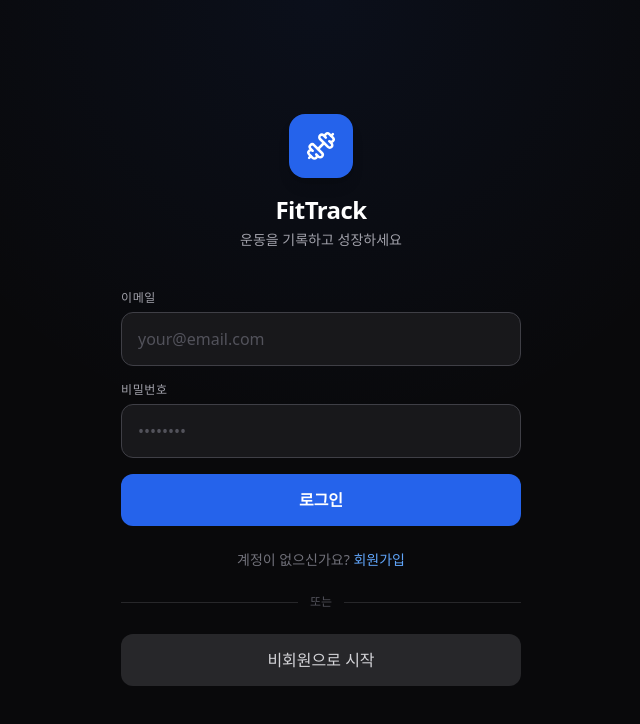
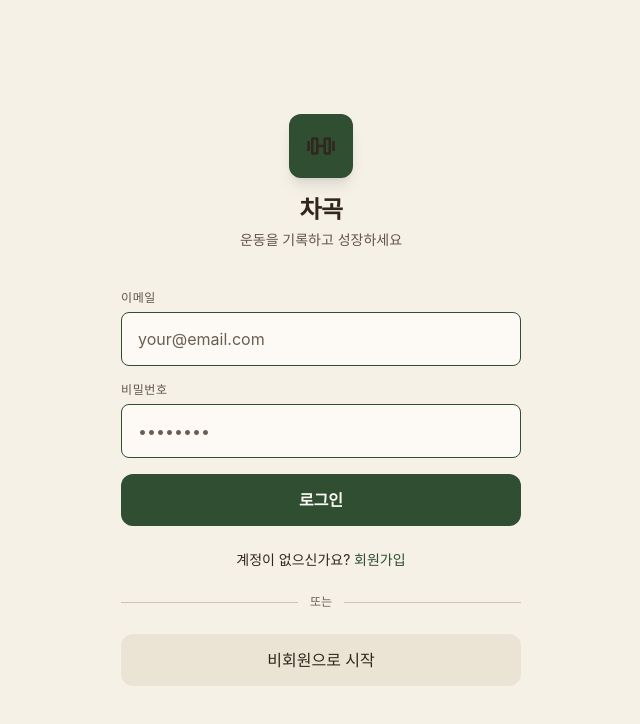
Before and after one commit to Bbang03/fitness-app, a Next.js app: page /login in a window 1280 px wide. Shown: the top 724 px of the page, without its empty margins (319-959 px from the left). Built offline with nearby package versions, Linux system fonts and the light colour scheme; no server answers.

Commit message:
feat(ui): ship Chagok login and intro animation

```diff
--- a/app/(auth)/login/page.tsx
+++ b/app/(auth)/login/page.tsx
@@ -10,7 +10,7 @@ import { createClient } from '@/lib/supabase/client';
 import {
   Dumbbell,
   Loader2,
-} from 'lucide-react';
+} from '@/components/ChagokIcons';
 
 export default function LoginPage() {
   const router = useRouter();
@@ -397,7 +397,7 @@ export default function LoginPage() {
         </div>
 
         <h1 className="text-2xl font-bold tracking-tight">
-          FitTrack
+          차곡
         </h1>
 
         <p className="text-zinc-400 mt-1 text-sm">
--- a/app/globals.css
+++ b/app/globals.css
@@ -3,6 +3,17 @@
 @tailwind base;
 @tailwind components;
 @tailwind utilities;
+
+/* Intro: finish the first-tab animation; repeat visits and reduced motion skip the hold. */
+.chagok-app .chagok-loading-logo { animation-duration: .25s; animation-delay: 1.5s; }
+.chagok-app .chagok-blocks > span { animation-duration: .46s; }
+.chagok-intro-gate { opacity: 1; transition: opacity 180ms var(--ease-out); }
+.chagok-intro-gate.is-leaving { opacity: 0; }
+.chagok-intro-gate.is-static .chagok-blocks > span,
+.chagok-intro-gate.is-static .chagok-loading-logo { animation: none !important; opacity: 1; transform: none; }
+@media (prefers-reduced-motion: reduce) { .chagok-intro-gate { transition: none; } }
+
+.chagok-icon { flex-shrink: 0; vertical-align: middle; }
 
 :root {
   --bottom-nav-height: 72px;
@@ -235,6 +246,47 @@ input[type='number'] {
   border-radius: 999px;
 }
 
+/* Local ChaGOK presentation layer. Existing interaction/data ownership is preserved. */
+html:has(.chagok-app), body.chagok-app { background: var(--color-canvas); color: var(--color-ink); color-scheme: light; }
+.chagok-app { font-variant-numeric: tabular-nums; }
+.chagok-app .fittrack-apple { background: var(--color-canvas); }
+.chagok-app [class*='bg-white'], .chagok-app [class*='bg-zinc-9'] { background-color: var(--color-surface) !important; }
+.chagok-app [class*='bg-zinc-950'] { background-color: var(--color-canvas) !important; }
+.chagok-app [class*='bg-zinc-1'], .chagok-app [class*='bg-zinc-2'], .chagok-app [class*='bg-zinc-7'], .chagok-app [class*='bg-zinc-8'] { background-color: var(--color-surface-muted) !important; }
+.chagok-app [class*='text-zinc-8'], .chagok-app [class*='text-zinc-9'] { color: var(--color-ink) !important; }
+.chagok-app [class*='text-zinc-50'], .chagok-app [class*='text-zinc-100'] { color: var(--color-ink) !important; }
+.chagok-app [class*='text-blue-'], .chagok-app [class*='text-cyan-'], .chagok-app [class*='text-indigo-'] { color: var(--color-accent) !important; }
+.chagok-app [class*='bg-blue-'], .chagok-app [class*='bg-indigo-'], .chagok-app [class*='bg-cyan-'] { background-color: var(--color-accent-soft) !important; }
+.chagok-app .bg-blue-600, .chagok-app .bg-blue-500 { background-color: var(--color-accent) !important; color: var(--color-accent-ink) !important; }
+.chagok-app .bg-blue-600.text-white, .chagok-app .bg-blue-500.text-white { color: var(--color-accent-ink) !important; }
+.chagok-app [class*='border-blue-'], .chagok-app [class*='border-indigo-'] { border-color: var(--color-accent) !important; }
+.chagok-app [class*='text-emerald-'], .chagok-app [class*='text-green-'] { color: var(--color-accent) !important; }
+.chagok-app [class*='text-amber-'], .chagok-app [class*='text-orange-'], .chagok-app [class*='text-yellow-'] { color: var(--color-ink-secondary) !important; }
+.chagok-app [class*='text-rose-'], .chagok-app [class*='text-red-'] { color: var(--color-negative) !important; }
+.chagok-app [class*='text-purple-'], .chagok-app [class*='text-violet-'] { color: var(--color-chart-purple) !important; }
+.chagok-app [class*='rounded-3xl'], .chagok-app [class*='rounded-2xl'] { border-radius: var(--radius-card); }
+.chagok-app button, .chagok-app input:not([type='checkbox']):not([type='file']), .chagok-app select { min-height: 44px; }
+.chagok-app button { transition-property: transform, opacity; }
+.chagok-app button:active:not(:disabled) { transform: translateY(1px); }
+.chagok-app button:disabled { cursor: not-allowed; }
+.chagok-app input, .chagok-app textarea, .chagok-app select { accent-color: var(--color-accent); border-radius: var(--radius-control); }
+.chagok-app input[aria-invalid='true'] { border-color: var(--color-negative); }
+.chagok-app .apple-accent-surface :is(span,p,svg) { color: var(--color-accent-ink) !important; }
+.chagok-wordmark { display:inline-flex;gap:3px;color:var(--color-accent);--pixel-size:3px; }
+.chagok-glyph { display:grid;grid-template-columns:repeat(5,var(--pixel-size));grid-template-rows:repeat(7,var(--pixel-size)); }
+.chagok-pixel { background:currentColor; }
+.chagok-loading { position:relative;min-height:100svh;display:grid;place-items:center;background:var(--color-canvas);color:var(--color-ink); }
+.chagok-loading-scene { width:264px;height:230px;position:relative; }
+.chagok-loading-logo { display:flex;justify-content:center;opacity:0;animation:chagok-logo .7s var(--ease-out) 2.05s forwards; }
+.chagok-loading-logo .chagok-wordmark { --pixel-size:6px;gap:6px; }
+.chagok-blocks { position:absolute;top:100px;left:50%;width:110px;height:110px;transform:translateX(-50%); }
+.chagok-blocks > span { position:absolute;width:34px;height:34px;left:calc(var(--block-x) * 38px);top:calc(var(--block-y) * 38px);background:var(--block-color);border-radius:2px;opacity:0;transform-origin:center bottom;animation:chagok-drop .56s linear var(--block-delay) both; }
+@keyframes chagok-drop { 0% {opacity:0;transform:translateY(-330px);animation-timing-function:cubic-bezier(.65,0,1,.65)} 8% {opacity:1} 58% {opacity:1;transform:translateY(0)} 66% {opacity:1;transform:translateY(2px) scaleY(.94)} 80% {opacity:1;transform:translateY(-3px)} 100% {opacity:1;transform:translateY(0)} }
+@keyframes chagok-logo { from {opacity:0;transform:translateY(12px)} to {opacity:1;transform:translateY(0)} }
+@media (prefers-reduced-motion:reduce) {
+  .chagok-app .chagok-blocks > span, .chagok-app .chagok-loading-logo { animation:none !important;opacity:1;transform:none; }
+}
+
 /* Hallmark · component: workout-derived stone guardian · craft: tier-B SVG */
 .guardian-card {
   display:grid;
--- a/app/layout.tsx
+++ b/app/layout.tsx
@@ -5,13 +5,13 @@ import InstallBanner from '@/components/InstallBanner';
 import AuthSessionSync from '@/components/AuthSessionSync';
 
 export const metadata: Metadata = {
-  title: 'FitTrack',
+  title: '차곡 · ChaGOK',
   description: '운동 트래커 + 식단 기록 + 인바디 예측',
   manifest: '/manifest.json',
   appleWebApp: {
     capable: true,
     statusBarStyle: 'default',
-    title: 'FitTrack',
+    title: '차곡',
   },
   icons: {
     icon: '/icon-192.png',
@@ -24,13 +24,13 @@ export const viewport: Viewport = {
   initialScale: 1,
   maximumScale: 1,
   userScalable: false,
-  themeColor: '#f5f5f7',
+  themeColor: '#f5f1e7',
 };
 
 export default function RootLayout({ children }: { children: React.ReactNode }) {
   return (
     <html lang="ko">
-      <body className="bg-zinc-950 text-white antialiased">
+      <body className="fittrack-apple chagok-app antialiased">
         <ServiceWorkerRegistrar />
 
         <AuthSessionSync>
--- a/components/AuthSessionSync.tsx
+++ b/components/AuthSessionSync.tsx
@@ -4,6 +4,7 @@ import { useEffect, useState } from 'react';
 import type { ReactNode } from 'react';
 import { createClient } from '@/lib/supabase/client';
 import { useStore } from '@/lib/store';
+import ChagokLoading from '@/components/ChagokLoading';
 
 export default function AuthSessionSync({
   children,
@@ -11,6 +12,36 @@ export default function AuthSessionSync({
   children: ReactNode;
 }) {
   const [ready, setReady] = useState(false);
+  const [introReady, setIntroReady] = useState(false);
+  const [skipIntro, setSkipIntro] = useState(false);
+  const [leaving, setLeaving] = useState(false);
+  const [introClosed, setIntroClosed] = useState(false);
+
+  useEffect(() => {
+    const motion = window.matchMedia('(prefers-reduced-motion: reduce)');
+    let seen = false;
+    try { seen = sessionStorage.getItem('chagok-intro-seen') === '1'; } catch { /* Storage may be unavailable. */ }
+    const skip = seen || motion.matches;
+    setSkipIntro(skip);
+    const timer = window.setTimeout(() => setIntroReady(true), skip ? 0 : 1900);
+    const onMotionChange = () => {
+      if (motion.matches) { setSkipIntro(true); setIntroReady(true); }
+    };
+    motion.addEventListener('change', onMotionChange);
+    return () => { window.clearTimeout(timer); motion.removeEventListener('change', onMotionChange); };
+  }, []);
+
+  useEffect(() => {
+    if (!ready || !introReady) return;
+    const finish = () => {
+      try { sessionStorage.setItem('chagok-intro-seen', '1'); } catch { /* Optional presentation preference. */ }
+      setIntroClosed(true);
+    };
+    if (skipIntro) { finish(); return; }
+    setLeaving(true);
+    const timer = window.setTimeout(finish, 180);
+    return () => window.clearTimeout(timer);
+  }, [ready, introReady, skipIntro]);
 
   useEffect(() => {
     const supabase = createClient();
@@ -105,10 +136,10 @@ export default function AuthSessionSync({
   }, []);
 
   // 인증 상태 확인 전에 각 페이지가 잘못 redirect하는 것을 방지
-  if (!ready) {
+  if (!ready || !introClosed) {
     return (
-      <div className="min-h-screen flex items-center justify-center text-zinc-500 text-sm">
-        FitTrack 불러오는 중...
+      <div className={`chagok-intro-gate${leaving ? ' is-leaving' : ''}${skipIntro ? ' is-static' : ''}`}>
+        <ChagokLoading />
       </div>
     );
   }
--- /dev/null
+++ b/components/ChagokBrand.tsx
@@ -0,0 +1,25 @@
+import Link from 'next/link';
+
+const letters = [
+  ['01111','11000','11000','11000','11000','11000','01111'],
+  ['11000','11000','11110','11011','11011','11011','11011'],
+  ['00000','00000','01110','00011','01111','11011','01111'],
+  ['01111','11000','11000','11011','11011','11011','01111'],
+  ['01110','11011','11011','11011','11011','11011','01110'],
+  ['11011','11011','11110','11100','11110','11011','11011'],
+];
+
+export function ChagokLogo() {
+  return <span className="chagok-wordmark" role="img" aria-label="ChaGOK 차곡">
+    {letters.map((rows, i) => <span className="chagok-glyph" aria-hidden="true" key={i}>
+      {rows.join('').split('').map((bit, j) => <span key={j} className={bit === '1' ? 'chagok-pixel' : undefined} />)}
+    </span>)}
+  </span>;
+}
+
+export default function ChagokBrand() {
+  return <div className="chagok-brandbar">
+    <Link href="/dashboard" aria-label="차곡 홈"><ChagokLogo /></Link>
+    <span>건강한 하루를 차곡차곡</span>
+  </div>;
+}
--- /dev/null
+++ b/components/ChagokIcons.tsx
@@ -0,0 +1,25 @@
+/* Hallmark · component: icon family · design-system: design.md
+ * pre-emit critique: P4 H4 E4 S4 R5 V4
+ * Original 24-unit paths. Squared ends, bevel joins, inherited semantic colour.
+ */
+import { forwardRef, type SVGProps } from 'react';
+
+export type IconProps = SVGProps<SVGSVGElement> & { size?: number | string };
+function icon(name: string, d: string) {
+  const Icon = forwardRef<SVGSVGElement, IconProps>(function Icon(
+    { size = 24, children, className = '', ...props }, ref,
+  ) {
+    const labelled = Boolean(props['aria-label'] || props['aria-labelledby']);
+    return <svg ref={ref} width={size} height={size} viewBox="0 0 24 24"
+      fill="none" stroke="currentColor" strokeWidth={2} strokeLinecap="square" strokeLinejoin="bevel"
+      aria-hidden={labelled ? undefined : true} role={labelled ? 'img' : undefined} focusable="false"
+      className={`chagok-icon ${className}`} data-icon={name} {...props}>
+      <path d={d} />{children}
+    </svg>;
+  });
+  Icon.displayName = name;
+  return Icon;
+}
+
+export const Dumbbell = icon('Dumbbell', 'M2 9v6M5 6h4v12H5zM9 12h6M15 6h4v12h-4zM22 9v6');
+export const Loader2 = icon('Loader2', 'M12 3h4l5 5v8l-5 5H8l-5-5v-4');
--- /dev/null
+++ b/components/ChagokLoading.tsx
@@ -0,0 +1,16 @@
+import type { CSSProperties } from 'react';
+import { ChagokLogo } from './ChagokBrand';
+
+const blocks = [[0,2,0],[1,2,1],[2,2,2],[1,1,2],[2,1,0],[2,0,1]];
+const delays = [0.08,0.25,0.42,0.67,0.85,1.04];
+export default function ChagokLoading() {
+  return <div className="chagok-loading" role="status" aria-label="차곡 불러오는 중">
+    <div className="chagok-loading-scene" aria-hidden="true">
+      <div className="chagok-loading-logo"><ChagokLogo /></div>
+      <div className="chagok-blocks">{blocks.map(([x,y,color],i) => <span key={i} style={{
+        '--block-x':x, '--block-y':y, '--block-delay':`${delays[i]}s`,
+        '--block-color':['var(--color-accent)','var(--color-brown)','var(--color-olive)'][color],
+      } as CSSProperties} />)}</div>
+    </div>
+  </div>;
+}
--- a/tokens.css
+++ b/tokens.css
@@ -1,28 +1,30 @@
-/* Hallmark · macrostructure: Stat-Led · tone: soft utilitarian · anchor hue: blue
- * audience: everyday fitness users · use: log and review daily activity · theme: custom Apple-like
- * Hallmark · pre-emit critique: P5 H5 E4 S5 R5 V4
+/* Hallmark · macrostructure: Workbench · tone: warm utilitarian · anchor hue: olive
+ * audience: everyday fitness users · use: log and review daily activity · design-system: design.md
+ * Hallmark · pre-emit critique: P4 H4 E3 S4 R4 V3
  */
 :root {
-  --color-canvas: oklch(96.8% 0.004 255);
-  --color-surface: oklch(100% 0 0);
-  --color-surface-muted: oklch(94.8% 0.006 255);
-  --color-ink: oklch(20% 0.012 255);
-  --color-ink-secondary: oklch(49% 0.012 255);
-  --color-ink-tertiary: oklch(65% 0.01 255);
-  --color-rule: oklch(90.5% 0.008 255);
-  --color-accent: oklch(54% 0.2 255);
-  --color-accent-ink: oklch(100% 0 0);
-  --color-accent-pressed: oklch(48% 0.2 255);
-  --color-accent-soft: oklch(94% 0.035 255);
+  --color-canvas: oklch(96% 0.014 85);
+  --color-surface: oklch(98.7% 0.008 85);
+  --color-surface-muted: oklch(92% 0.022 85);
+  --color-ink: oklch(28% 0.022 60);
+  --color-ink-secondary: oklch(46% 0.025 65);
+  --color-ink-tertiary: oklch(49% 0.023 65);
+  --color-rule: oklch(82% 0.025 80);
+  --color-accent: oklch(39% 0.06 145);
+  --color-accent-ink: oklch(98.7% 0.008 85);
+  --color-accent-pressed: oklch(32% 0.05 145);
+  --color-accent-soft: oklch(91% 0.035 130);
   --color-olive: oklch(59% 0.055 115);
   --color-brown: oklch(58% 0.085 60);
+  --color-chart-cyan: oklch(44% 0.08 205);
+  --color-chart-purple: oklch(46% 0.10 310);
   --color-positive: oklch(58% 0.14 156);
   --color-positive-soft: oklch(95% 0.025 156);
   --color-warning: oklch(68% 0.15 72);
   --color-warning-soft: oklch(96% 0.035 72);
-  --color-negative: oklch(61% 0.2 23);
+  --color-negative: oklch(47% 0.15 23);
   --color-negative-soft: oklch(95% 0.03 23);
-  --color-focus: oklch(54% 0.2 255);
+  --color-focus: oklch(48% 0.13 65);
 
   --font-display: ui-sans-serif, -apple-system, BlinkMacSystemFont, "SF Pro Display", "Apple SD Gothic Neo", "Noto Sans KR", sans-serif;
   --font-body: ui-sans-serif, -apple-system, BlinkMacSystemFont, "SF Pro Text", "Apple SD Gothic Neo", "Noto Sans KR", sans-serif;
@@ -36,13 +38,13 @@
   --space-8: 2rem;
   --space-10: 2.5rem;
 
-  --text-caption: 0.6875rem;
+  --text-caption: 0.75rem;
   --text-body: 0.9375rem;
   --text-title: 1.75rem;
   --text-display: 2.5rem;
 
-  --radius-control: 0.75rem;
-  --radius-card: 1.5rem;
+  --radius-control: 0.5rem;
+  --radius-card: 0.75rem;
   --radius-pill: 999px;
   --rule-hairline: 1px;
 
```
